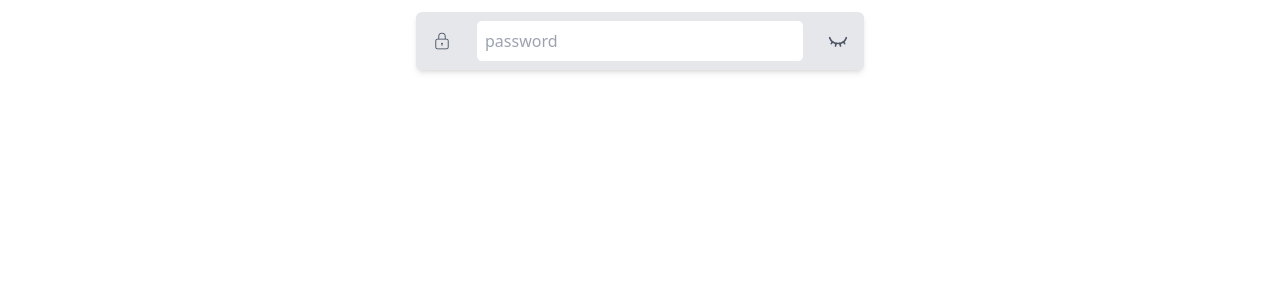
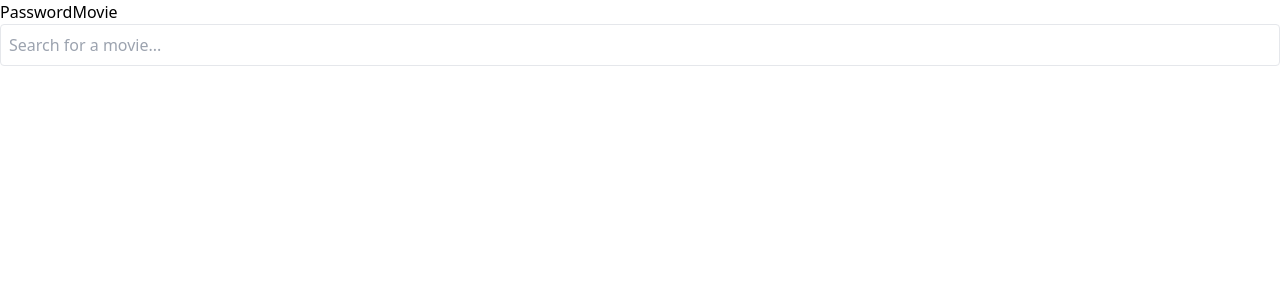
Before and after one commit to OlgaMinaievaWebDev/animated_password, a React (Vite) app: page /movie in a window 1280 px wide. Shown: the top 300 px of the page. Built offline with nearby package versions, Linux system fonts and the light colour scheme.

Commit message:
update Movie component

```diff
--- a/package.json
+++ b/package.json
@@ -12,7 +12,8 @@
   "dependencies": {
     "react": "^18.3.1",
     "react-dom": "^18.3.1",
-    "react-icons": "^5.4.0"
+    "react-icons": "^5.4.0",
+    "react-router-dom": "^6.28.0"
   },
   "devDependencies": {
     "@eslint/js": "^9.15.0",
--- a/src/App.jsx
+++ b/src/App.jsx
@@ -1,10 +1,23 @@
+import {
+  BrowserRouter as Router,
+  Route,
+  Routes,
+  Outlet,
+} from "react-router-dom";
+import Movie from "./components/Movie";
 import Password from "./components/Password";
+import Main from "./layout/Main";
 
 function App() {
   return (
-    <>
-      <Password />
-    </>
+    <Router>
+      <Main />
+      <Routes>
+        <Route path="/movie" element={<Movie />} />
+        <Route path="/movie-1" element={<Movie-1 />} />
+        <Route path="password" element={<Password />} />
+      </Routes>
+    </Router>
   );
 }
 
--- /dev/null
+++ b/src/components/Movie.jsx
@@ -0,0 +1,89 @@
+import { useEffect, useState } from "react";
+
+function Movie() {
+  const [inputSearch, setInputSearch] = useState(""); // User input for search
+  const [movies, setMovies] = useState([]); // Movies list
+  const [isLoading, setIsLoading] = useState(false); // Loading state
+  const [showDropdown, setShowDropdown] = useState(false); // Dropdown visibility
+
+  // Fetch Movies
+  useEffect(() => {
+    const fetchMovies = async () => {
+      if (!inputSearch.trim()) {
+        setMovies([]); // Clear movies if input is empty
+        setShowDropdown(false);
+        return;
+      }
+      setIsLoading(true);
+      try {
+        const response = await fetch(
+          `http://www.omdbapi.com/?apikey=861f8cc7&type=movie&s=${inputSearch}`
+        );
+        const data = await response.json();
+        if (data.Response === "True") {
+          setMovies(data.Search);
+          setShowDropdown(true);
+        } else {
+          setMovies([]); // Clear movies if no results
+          console.error(data.Error); // Log error message
+          setShowDropdown(false);
+        }
+      } catch (error) {
+        console.error("Error fetching movies:", error);
+        setShowDropdown(false);
+      } finally {
+        setIsLoading(false);
+      }
+    };
+
+    // Debounce fetching to prevent too many API calls
+    const debounceFetch = setTimeout(fetchMovies, 500);
+
+    return () => clearTimeout(debounceFetch);
+  }, [inputSearch]);
+
+  return (
+    <div className="movie-container">
+      <input
+        type="text"
+        placeholder="Search for a movie..."
+        value={inputSearch}
+        onChange={(e) => setInputSearch(e.target.value)}
+        onFocus={() => setShowDropdown(!!movies.length)}
+        onBlur={() => setTimeout(() => setShowDropdown(false), 200)} // Delay to allow click
+        className="border p-2 rounded w-full"
+      />
+      {isLoading && <p>Loading...</p>}
+      {showDropdown && movies.length > 0 && (
+        <ul className="dropdown bg-white border rounded mt-2 max-h-64 overflow-auto">
+          {movies.map((movie) => (
+            <li
+              key={movie.imdbID}
+              className="p-2 hover:bg-gray-100 cursor-pointer"
+              onClick={() => {
+                setInputSearch(movie.Title); // Update input with selected movie
+                setShowDropdown(false); // Close dropdown
+              }}
+            >
+              <div className="flex items-center">
+                {movie.Poster !== "N/A" && (
+                  <img
+                    src={movie.Poster}
+                    alt={movie.Title}
+                    className="w-10 h-10 mr-3"
+                  />
+                )}
+                <span>{movie.Title}</span>
+              </div>
+            </li>
+          ))}
+        </ul>
+      )}
+      {!isLoading && !movies.length && inputSearch.trim() && (
+        <p className="mt-2 text-gray-500">No movies found.</p>
+      )}
+    </div>
+  );
+}
+
+export default Movie;
--- /dev/null
+++ b/src/layout/Main.jsx
@@ -0,0 +1,12 @@
+import { Link } from "react-router-dom";
+
+function Main() {
+  return (
+    <div>
+      <Link to="/password">Password</Link>
+      <Link to="/movie">Movie</Link>
+    </div>
+  );
+}
+
+export default Main;
```
Also changed, not shown: 1 other file (tests, documents, lock files or other folders).
